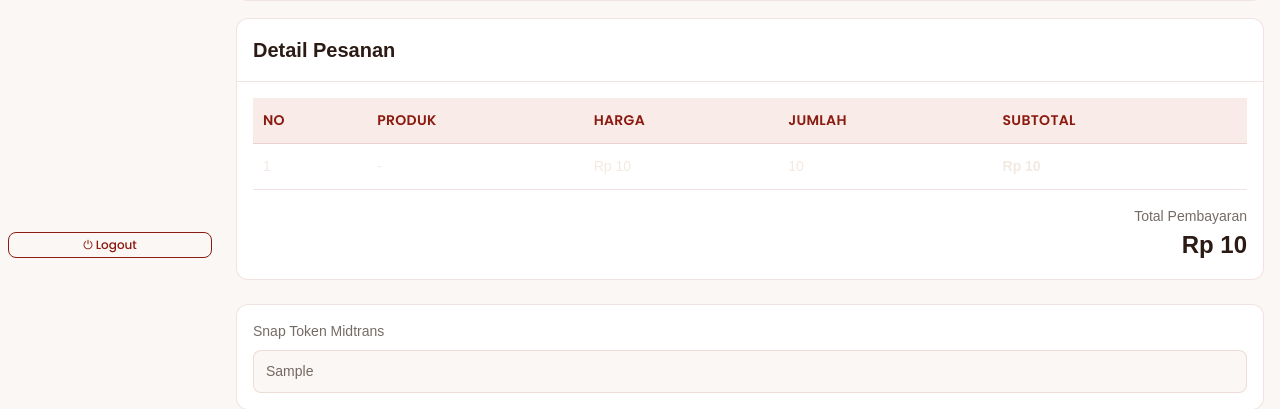
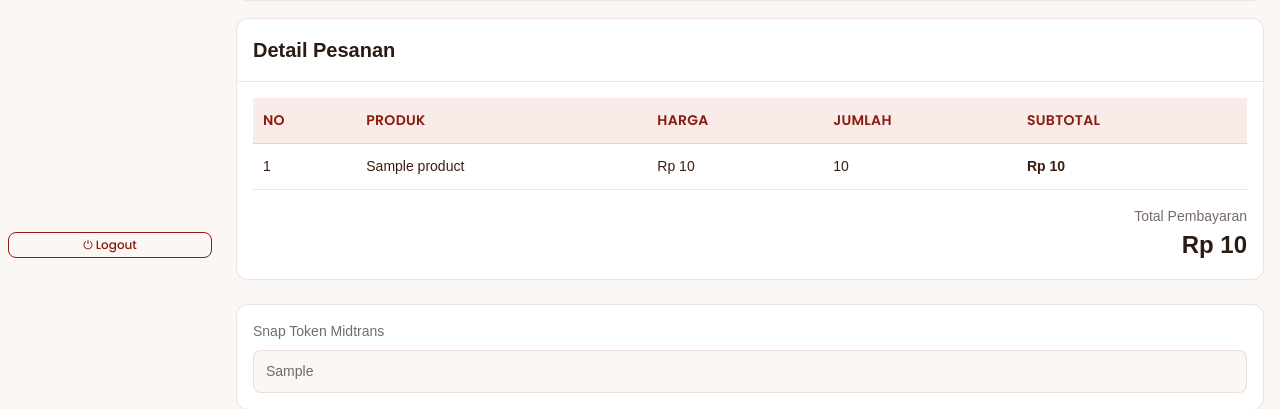
Before and after one commit to eskrimkambing/PWL_laravel, a Laravel app: page /pembayaran/1 in a window 1280 px wide. Shown: the part 534-943 px from the top of the page. Run offline with Laravel 12, Linux system fonts and the light colour scheme; tables that the repository leaves empty hold one stand-in row (values such as "Sample post").

Commit message:
benerin warna font

```diff
--- a/pwlpbl/resources/views/Pesanans/show.blade.php
+++ b/pwlpbl/resources/views/Pesanans/show.blade.php
@@ -34,8 +34,12 @@
 
         .table {
             --bs-table-bg: transparent;
-            --bs-table-color: #f3e9e1;
+            --bs-table-color: #3b1d12;
             --bs-table-border-color: var(--bs-border-color);
+        }
+
+        .table td.price {
+            color: #c2570c;
         }
 
         .order-thumb {
--- a/pwlpbl/resources/views/Pesanans/showAdmin.blade.php
+++ b/pwlpbl/resources/views/Pesanans/showAdmin.blade.php
@@ -34,8 +34,12 @@
 
         .table {
             --bs-table-bg: transparent;
-            --bs-table-color: #f3e9e1;
+            --bs-table-color: #3b1d12;
             --bs-table-border-color: var(--bs-border-color);
+        }
+
+        .table td.price {
+            color: #c2570c;
         }
 
         .order-thumb {
--- a/pwlpbl/resources/views/pembayaran/show.blade.php
+++ b/pwlpbl/resources/views/pembayaran/show.blade.php
@@ -37,7 +37,7 @@
 
         .table {
             --bs-table-bg: transparent;
-            --bs-table-color: #f3e9e1;
+            --bs-table-color: #3b1d12;
         }
 
         .table th,
@@ -183,7 +183,7 @@
                             <tr>
                                 <td>{{ $loop->iteration }}</td>
                                 <td>
-                                    {{ $detail->product->name ?? ($detail->product->nama_produk ?? '-') }}
+                                    {{ $detail->product->nama ?? ($detail->product->name ?? ($detail->product->nama_produk ?? '-')) }}
                                 </td>
                                 <td>Rp {{ number_format($detail->harga, 0, ',', '.') }}</td>
                                 <td>{{ $detail->jumlah }}</td>
```
